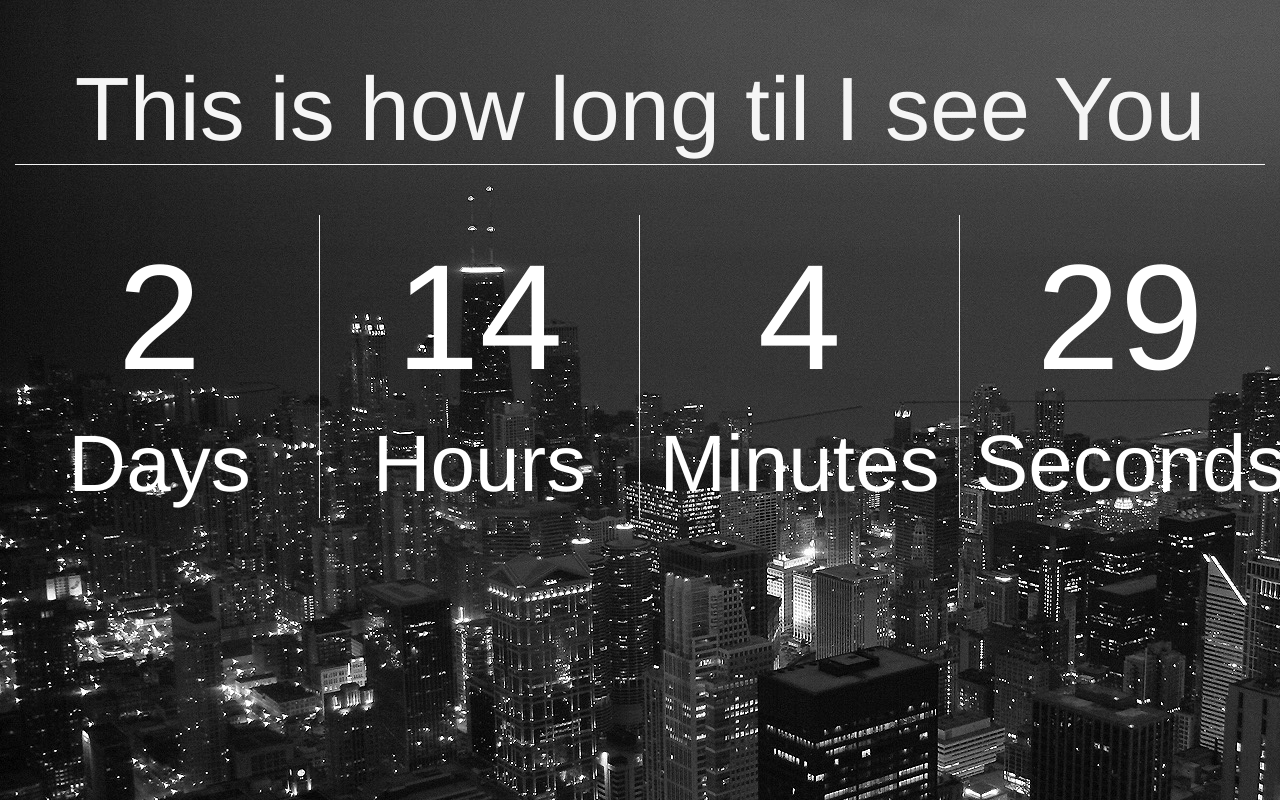
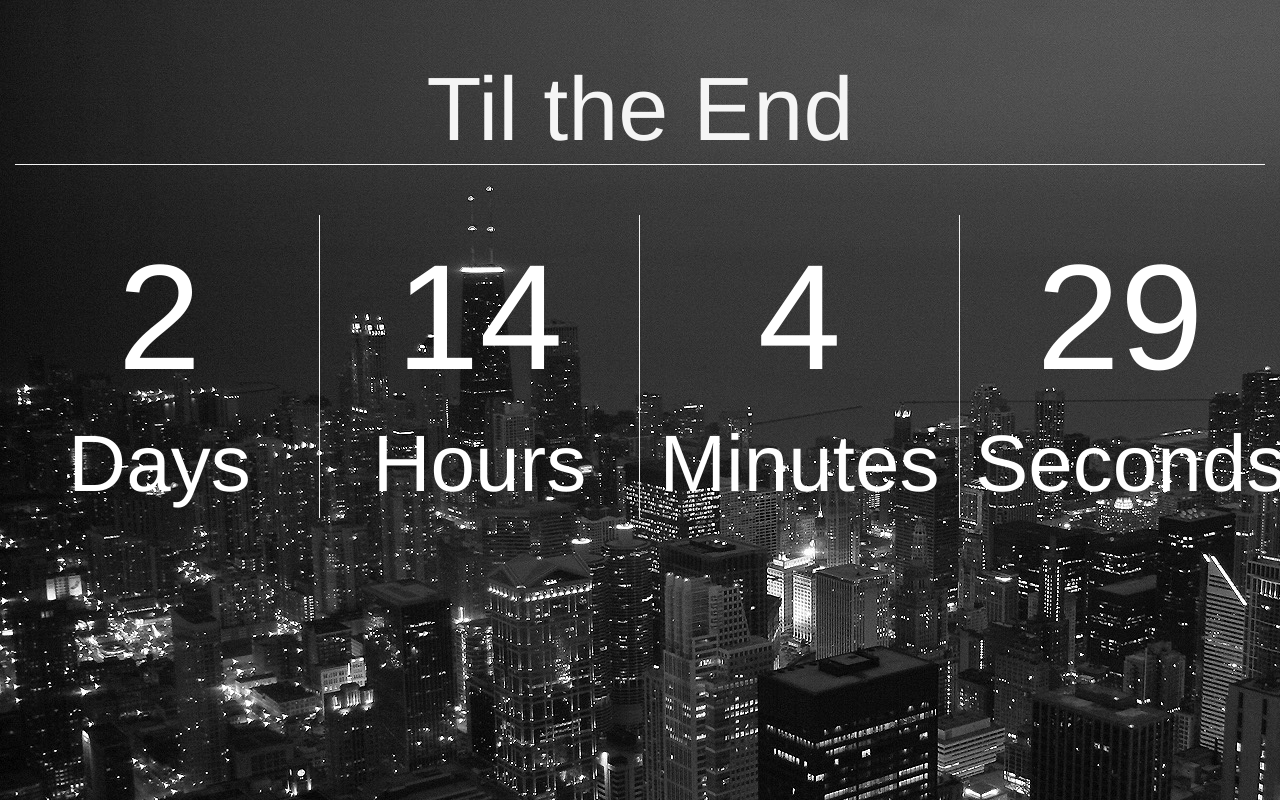
Before and after one commit to tvand08/Countdown, a plain HTML site: page index.html in a window 1280 px wide. Drawn offline with Linux system fonts and the light colour scheme.

Commit message:
Update index.html

```diff
--- a/index.html
+++ b/index.html
@@ -11,7 +11,7 @@
 <div class="container-fluid" id="bigImg">
     <div class="row">
         <div class="header col-lg-12">
-            <h1 class="text-center">This is how long til I see You</h1>
+            <h1 class="text-center">Til the End</h1>
         </div>
     </div>
         <div class="row clock">
```
